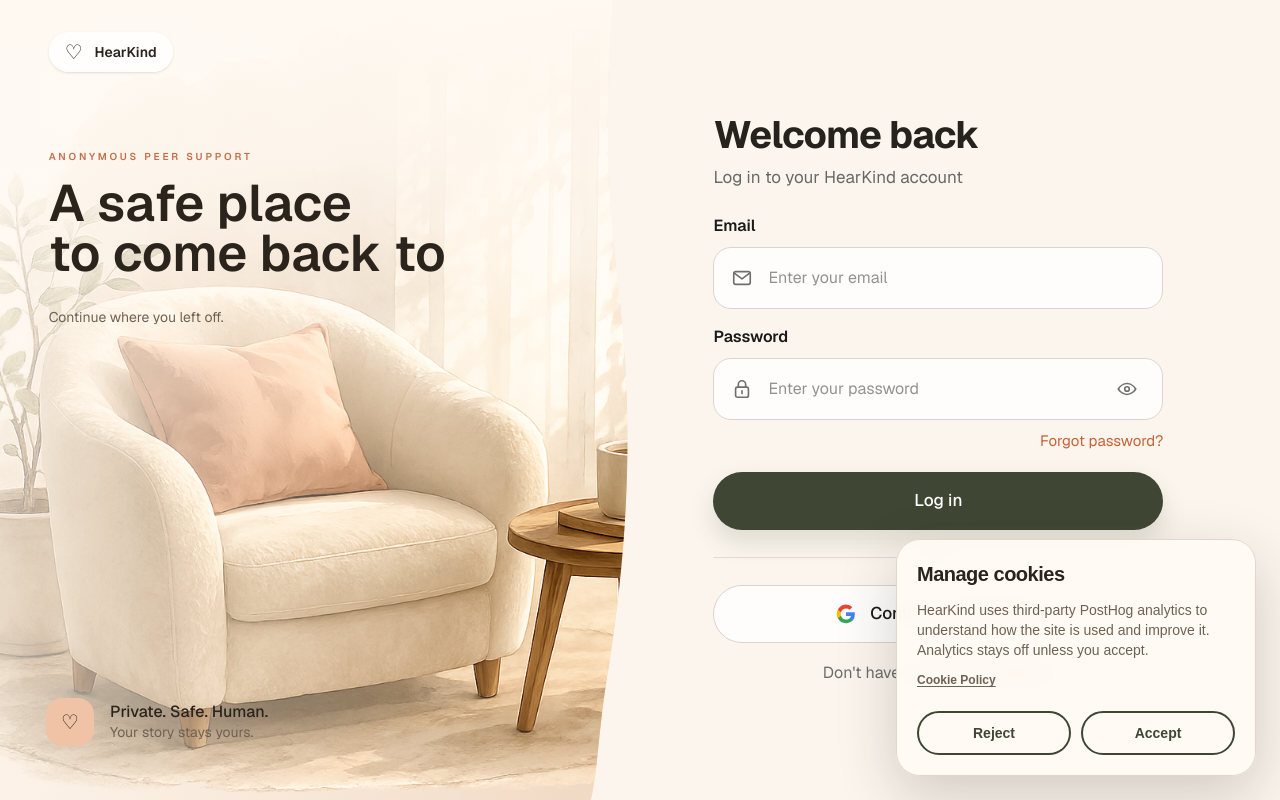
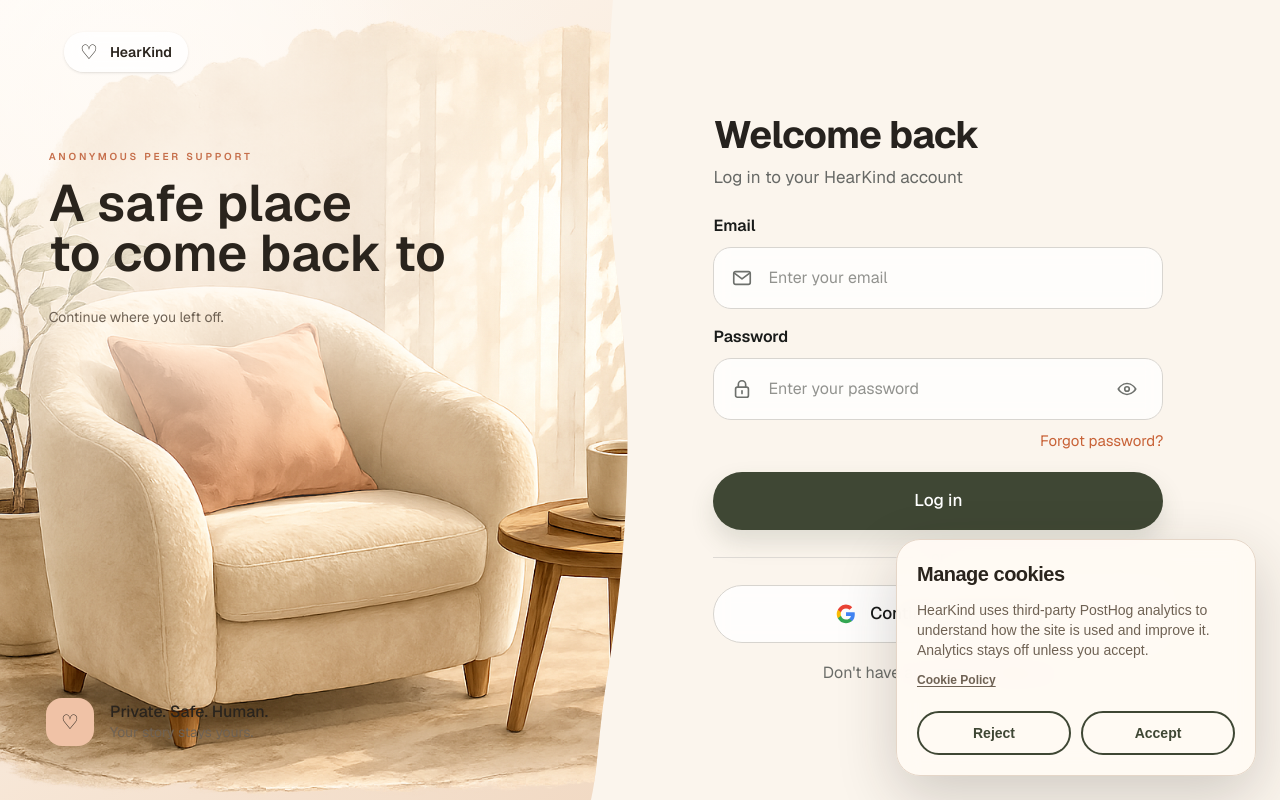
Before and after one commit to elegiya/hearkind, a Next.js app in the folder apps/web/: page /login in a window 1280 px wide. Built offline with nearby package versions, Linux system fonts and the light colour scheme.

Commit message:
Update page container style

```diff
--- a/apps/web/app/login/LoginVisualPanel.tsx
+++ b/apps/web/app/login/LoginVisualPanel.tsx
@@ -1,6 +1,7 @@
 import Image from "next/image";
 
 import BrandLogo from "@/components/BrandLogo";
+import PageContainer from "@/components/PageContainer";
 
 export function LoginVisualPanel() {
   return (
@@ -17,9 +18,9 @@ export function LoginVisualPanel() {
       </div>
       <div className="illustration-overlay" />
 
-      <div className="brand">
+      <PageContainer className="brand-shell">
         <BrandLogo href="/" variant="pill" size="small" />
-      </div>
+      </PageContainer>
 
       <div className="visual-copy">
         <p className="visual-eyebrow">Anonymous peer support</p>
--- a/apps/web/app/login/login-page.css
+++ b/apps/web/app/login/login-page.css
@@ -36,13 +36,8 @@
 
   overflow: hidden;
 
-  clip-path: url(
-    "#login-visual-clip"
-  );
-
-  -webkit-clip-path: url(
-    "#login-visual-clip"
-  );
+  clip-path: url("#login-visual-clip");
+  -webkit-clip-path: url("#login-visual-clip");
 }
 
 .visual-background {
@@ -78,7 +73,7 @@
 .illustration
   img {
   object-fit: cover;
-  object-position: center 62%;
+  object-position: 64% 62%;
 
   transform: scale(1.015);
 }
@@ -92,59 +87,16 @@
   pointer-events: none;
 
   background:
-    linear-gradient(
-      180deg,
-      rgba(
-          255,
-          249,
-          242,
-          0.96
-        )
-        0%,
-      rgba(
-          255,
-          249,
-          242,
-          0.82
-        )
-        20%,
-      rgba(
-          255,
-          249,
-          242,
-          0.4
-        )
-        38%,
-      rgba(
-          255,
-          249,
-          242,
-          0.04
-        )
-        62%,
+    radial-gradient(
+      ellipse 62% 48% at 25% 25%,
+      rgba(255, 249, 242, 0.84) 0%,
+      rgba(255, 249, 242, 0.58) 42%,
+      rgba(255, 249, 242, 0.18) 72%,
       transparent 100%
-    ),
-    linear-gradient(
-      90deg,
-      rgba(
-          255,
-          249,
-          242,
-          0.65
-        )
-        0%,
-      rgba(
-          255,
-          249,
-          242,
-          0.3
-        )
-        42%,
-      transparent 78%
     );
 }
 
-.brand {
+.brand-shell {
   position: absolute;
   z-index: 6;
 
@@ -154,11 +106,8 @@
     56px
   );
 
-  left: clamp(
-    34px,
-    3.8vw,
-    64px
-  );
+  left: 0;
+  right: 0;
 }
 
 .visual-copy {
@@ -851,7 +800,6 @@
     padding-right: 30px;
   }
 
-  .brand,
   .visual-copy {
     left: 34px;
   }
@@ -929,7 +877,7 @@
   }
 
   .visual-background,
-  .brand,
+  .brand-shell,
   .visual-copy,
   .safety-card {
     display: none;
--- /dev/null
+++ b/apps/web/components/PageContainer.tsx
@@ -0,0 +1,19 @@
+import { ReactNode } from "react";
+
+type PageContainerProps = {
+  children: ReactNode;
+  className?: string;
+};
+
+export default function PageContainer({
+  children,
+  className = "",
+}: PageContainerProps) {
+  return (
+    <div
+      className={`mx-auto w-full max-w-[1440px] px-6 lg:px-12 xl:px-16 ${className}`}
+    >
+      {children}
+    </div>
+  );
+}
--- a/apps/web/components/landing/Header.tsx
+++ b/apps/web/components/landing/Header.tsx
@@ -1,6 +1,7 @@
 "use client";
 
 import BrandLogo from "@/components/BrandLogo";
+import PageContainer from "@/components/PageContainer";
 
 type HeaderProps = {
   onWaitlistClick: () => void;
@@ -10,12 +11,9 @@ export default function Header({
   onWaitlistClick,
 }: HeaderProps) {
   return (
-    <header className="mx-auto flex max-w-7xl items-center justify-between px-6 py-6">
-      <BrandLogo
-        href="/"
-        variant="pill"
-        size="small"
-      />
+    <header className="py-6">
+      <PageContainer className="flex items-center justify-between">
+        <BrandLogo href="/" variant="pill" size="small" />
 
         <nav className="hidden items-center gap-2 rounded-full bg-white/45 p-1.5 shadow-sm backdrop-blur-md md:flex">
           <a
@@ -54,6 +52,7 @@ export default function Header({
         >
           Join the waitlist
         </button>
+      </PageContainer>
     </header>
   );
 }
--- a/apps/web/components/landing/HeroSection.tsx
+++ b/apps/web/components/landing/HeroSection.tsx
@@ -2,6 +2,7 @@
 
 import Header from "@/components/landing/Header";
 import Image from "next/image";
+import PageContainer from "@/components/PageContainer";
 
 type HeroSectionProps = {
   onWaitlistClick: (source: "header" | "hero") => void;
@@ -24,7 +25,7 @@ export default function HeroSection({ onWaitlistClick }: HeroSectionProps) {
         <Header onWaitlistClick={() => onWaitlistClick("header")} />
       </div>
 
-      <div className="relative z-10 mx-auto max-w-7xl px-6 pb-36 pt-16 sm:pb-40 lg:grid lg:grid-cols-[48%_52%] lg:pb-44">
+      <PageContainer className="relative z-10 pb-36 pt-16 sm:pb-40 lg:grid lg:grid-cols-[48%_52%] lg:pb-44">
         <div className="relative z-10 mx-auto max-w-2xl lg:mx-0 lg:max-w-xl">
           <p className="mb-8 text-xs font-semibold uppercase tracking-[0.24em] text-[#c66f4b] sm:tracking-[0.35em]">
             Anonymous peer support
@@ -79,7 +80,7 @@ export default function HeroSection({ onWaitlistClick }: HeroSectionProps) {
         </div>
 
         <div className="hidden lg:block" />
-      </div>
+      </PageContainer>
 
       <div className="absolute bottom-[-1px] left-0 right-0 z-20">
         <svg
```
Lines whose indentation alone changed are shown as unchanged.
